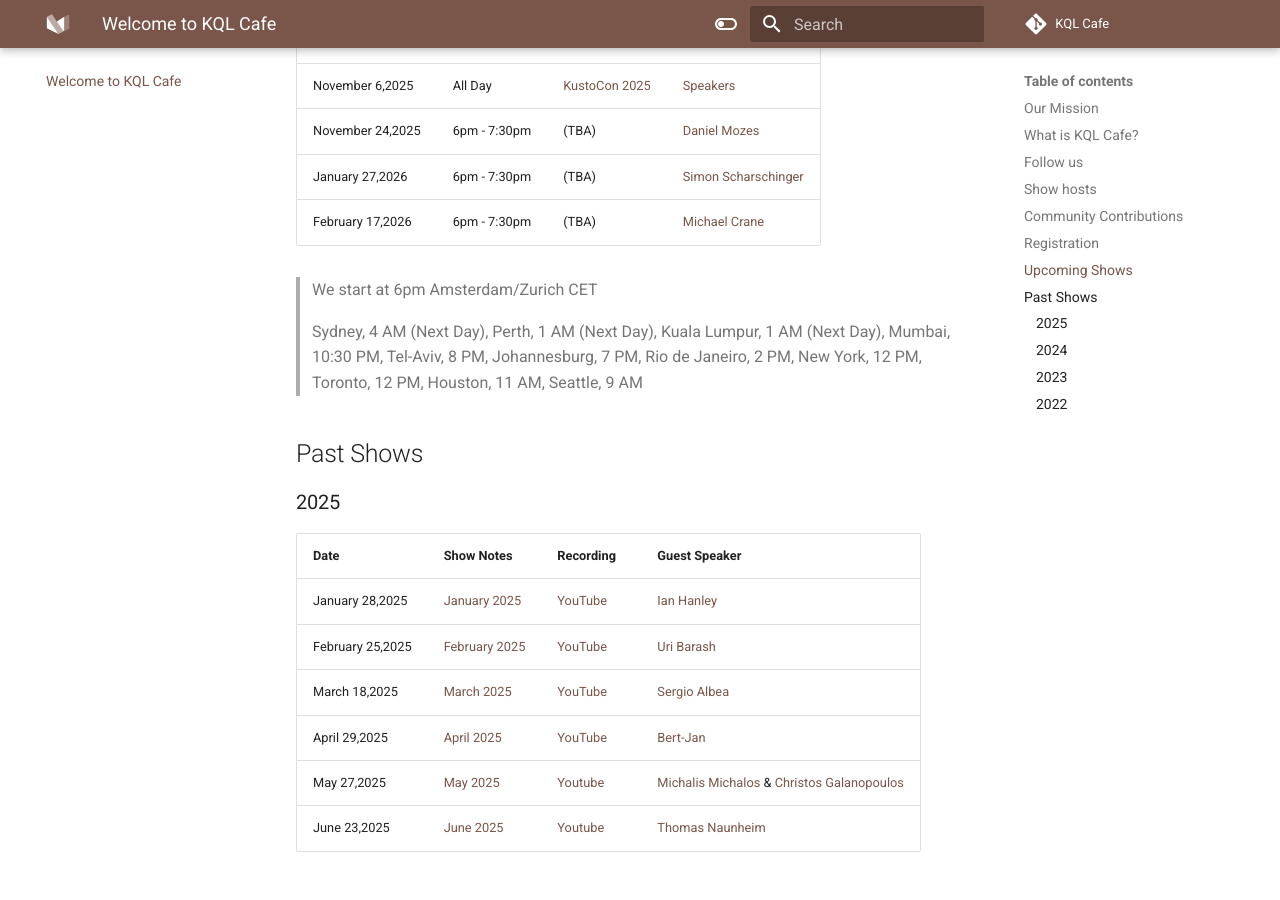
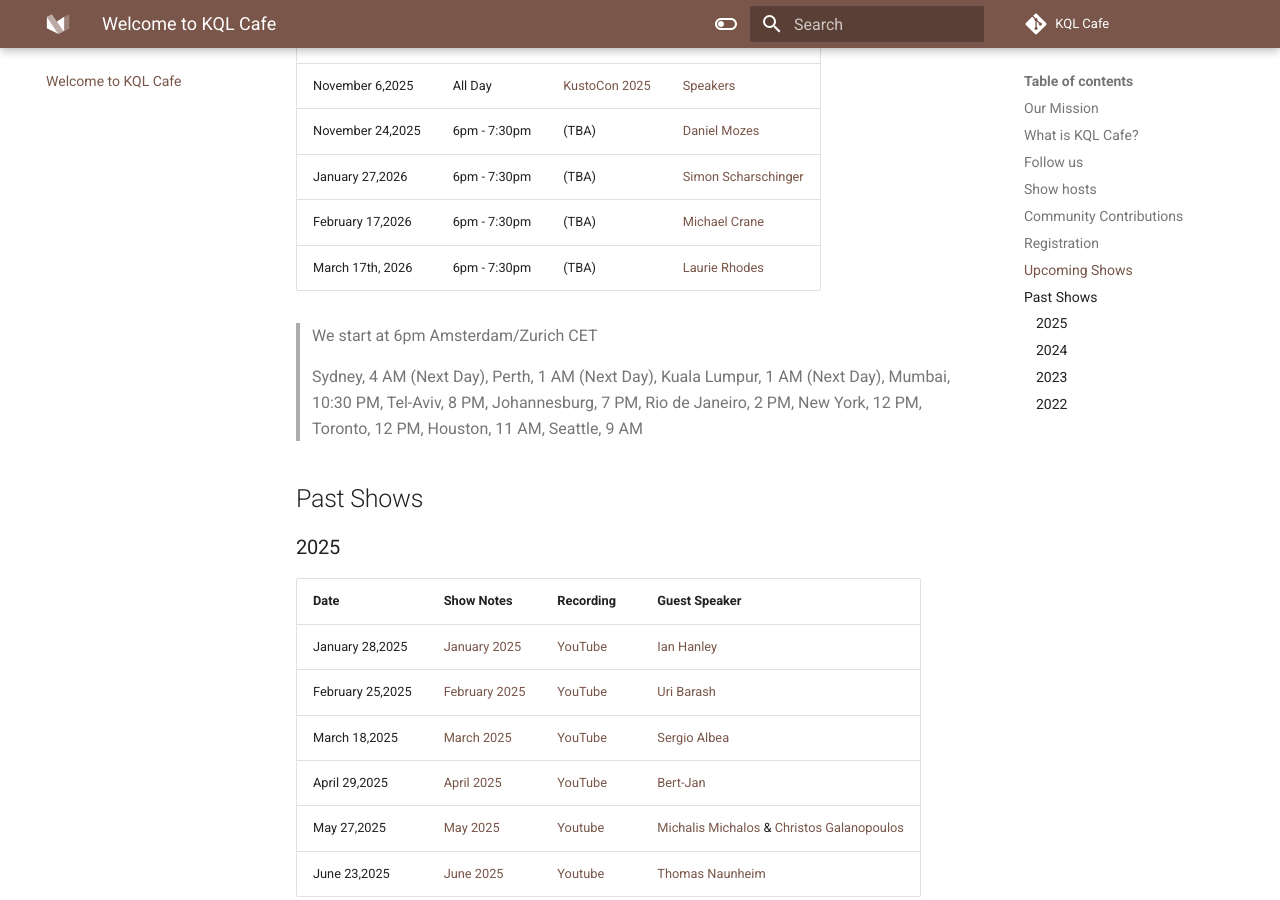
Before and after one commit to KQLCafe/website, an MkDocs documentation site: the page built from docs/index.md, in a window 1280 px wide and 900 px high, scrolled down 2071 px. Built offline with MkDocs 1.6.1 and Material for MkDocs 9.7.7, drawn with Linux system fonts in a browser that asks for light colours; comment, search, counter and statistics services are not loaded.

Commit message:
Added March 2026 session

```diff
--- a/docs/index.md
+++ b/docs/index.md
@@ -52,6 +52,7 @@
 | November 24,2025 | 6pm - 7:30pm | (TBA) | [Daniel Mozes](https://www.linkedin.com/in/daniel-m-b4201664/) |
 | January 27,2026 | 6pm - 7:30pm |  (TBA) | [Simon Scharschinger](https://www.linkedin.com/in/simonscharschinger/) |
 | February 17,2026 | 6pm - 7:30pm | (TBA) | [Michael Crane](https://www.linkedin.com/in/michael-crane-70b44539/) |
+| March 17th, 2026 | 6pm - 7:30pm | (TBA) | [Laurie Rhodes](https://www.linkedin.com/in/laurie-rhodes-4903076/) |
 
 > We start at 6pm Amsterdam/Zurich CET
 
```
